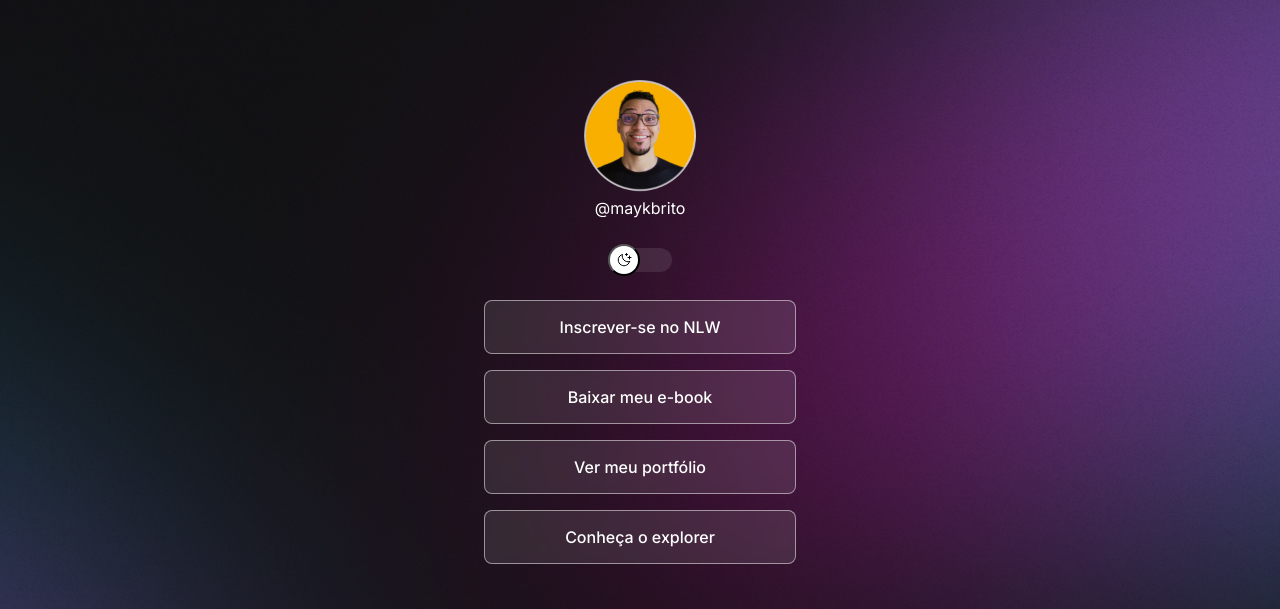
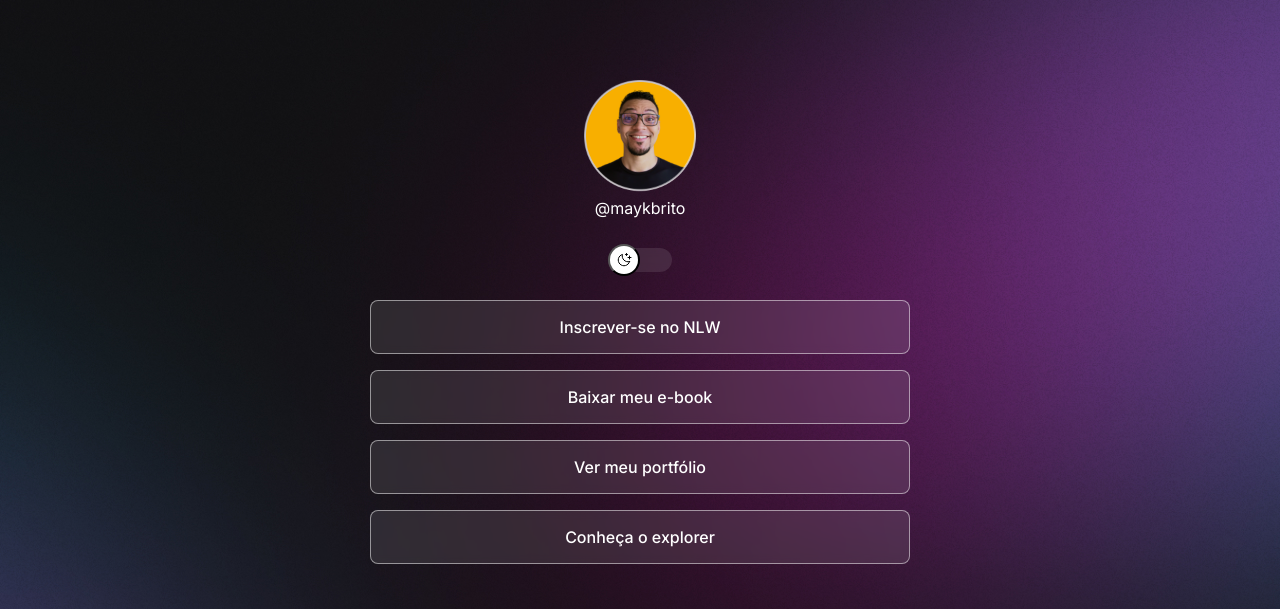
Before and after one commit to lpereira22/projeto, a plain HTML site: page index.html in a window 1280 px wide. Shown: the top 609 px of the page. Drawn offline with nearby package versions, Linux system fonts and the light colour scheme.

Commit message:
alter width container

```diff
--- a/style.css
+++ b/style.css
@@ -42,7 +42,8 @@ body *{
 }
 
 #container {
-    width: 360px; /*largura*/
+    width: 100%;/*largura*/
+    max-width: 588px;/*largura maxima*/
     margin: 56px auto auto auto;/*espaço por fora*/
     padding: 0px 24px;/*espaço por dentro*/
 
```
